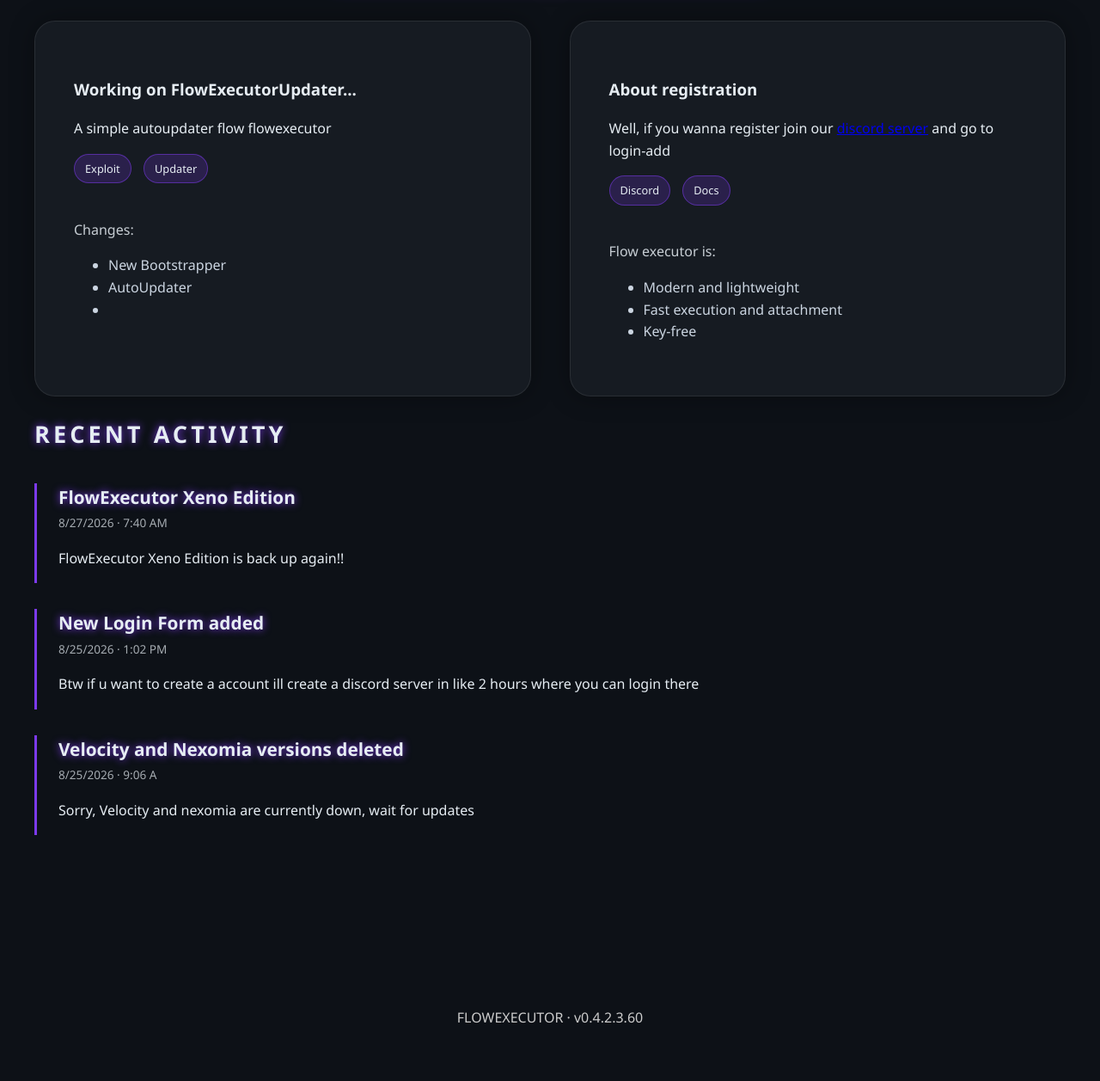
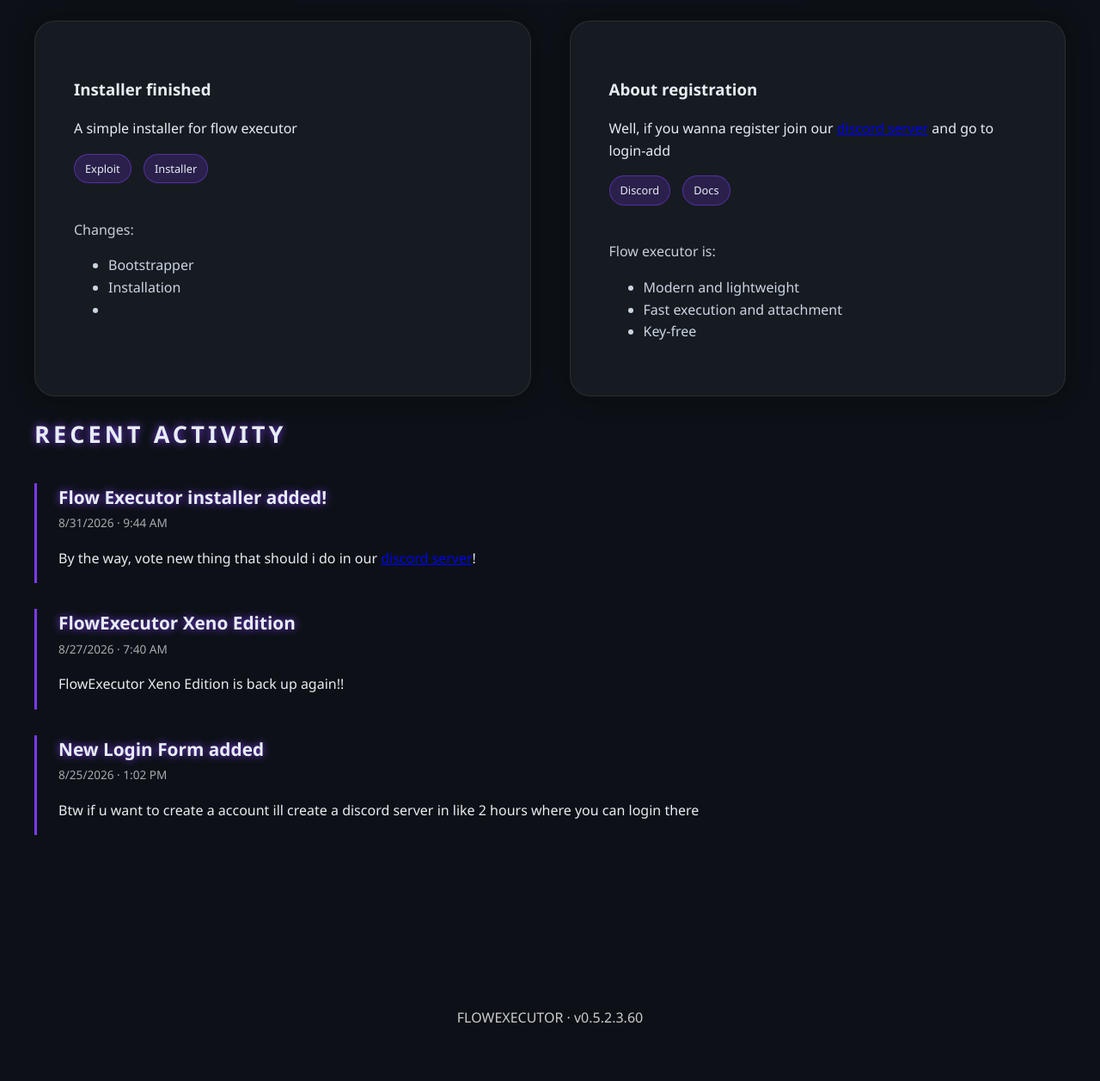
Before and after one commit to AdriProg2000/FlowExecutor, a plain HTML site: page index.html in a window 1280 px wide. Shown: the part 1310-2567 px from the top of the page at 86% size. Drawn offline with Linux system fonts and the light colour scheme.

Commit message:
Update FlowExecutor to version 0.5.1.3.61

```diff
--- a/index.html
+++ b/index.html
@@ -388,7 +388,7 @@
       <p>Unc test</p>
     </div>
     <div class="stat">
-      <h3>v0.4.1.3.61</h3>
+      <h3>v0.5.1.3.61</h3>
       <p>Last version aviable</p>
     </div>
     <div class="stat">
@@ -400,22 +400,22 @@
   <h2 class="section-title reveal">Download</h2>
 
   <div style="text-align:center; margin-bottom:40px;" class="reveal">
-    <a class="btn" href="https://github.com/AdriProg2000/FlowExecutor/releases/download/v0.4.1.3.61/FlowExecutorXeno0.4.1.3.61.zip">
+    <a class="btn" href="https://github.com/AdriProg2000/FlowExecutor/releases/download/v0.5.1.3.61/FlowExecutorInstaller0.5.1.3.61.zip">
       <img src="images/xeno_icon.png" class="btn-icon" alt="icon">
-      Download Flow Executor v0.4.1.3.61 Xeno Edition
+      Download Flow Executor v0.5.1.3.61 Xeno Edition Installer
     </a>
   </div>
   <div class="grid-2">
 
     <div class="card reveal">
-      <h3>Working on FlowExecutorUpdater...</h3>
-      <p>A simple autoupdater flow flowexecutor</p>
+      <h3>Installer finished</h3>
+      <p>A simple installer for flow executor</p>
       <span class="tag">Exploit</span>
-      <span class="tag">Updater</span><br><br>
+      <span class="tag">Installer</span><br><br>
       <p style="opacity:0.85">Changes:</p>
       <ul style="margin-top:8px; color:#cbd5e1">
-        <li>New Bootstrapper</li>
-        <li>AutoUpdater</li>
+        <li>Bootstrapper</li>
+        <li>Installation</li>
         <li></li>
       </ul>
     </div>
@@ -440,6 +440,12 @@
   <div class="timeline">
 
     <div class="timeline-item reveal">
+      <h4>Flow Executor installer added!</h4>
+      <span>8/31/2026 · 9:44 AM</span>
+      <p>By the way, vote new thing that should i do in our <a href="https://discord.gg/hcTcPEzGw">discord server</a>!</p>
+    </div>
+
+    <div class="timeline-item reveal">
       <h4>FlowExecutor Xeno Edition</h4>
       <span>8/27/2026 · 7:40 AM</span>
       <p>FlowExecutor Xeno Edition is back up again!!</p>
@@ -451,18 +457,12 @@
       <p>Btw if u want to create a account ill create a discord server in like 2 hours where you can login there</p>
     </div>
 
-    <div class="timeline-item reveal">
-      <h4>Velocity and Nexomia versions deleted</h4>
-      <span>8/25/2026 · 9:06 A</span>
-      <p>Sorry, Velocity and nexomia are currently down, wait for updates</p>
-    </div>
-
   </div>
 
 </div>
 
 <footer class="reveal">
-  FLOWEXECUTOR · v0.4.2.3.60
+  FLOWEXECUTOR · v0.5.2.3.60
 </footer>
 
 <!-- MODAL -->
```
